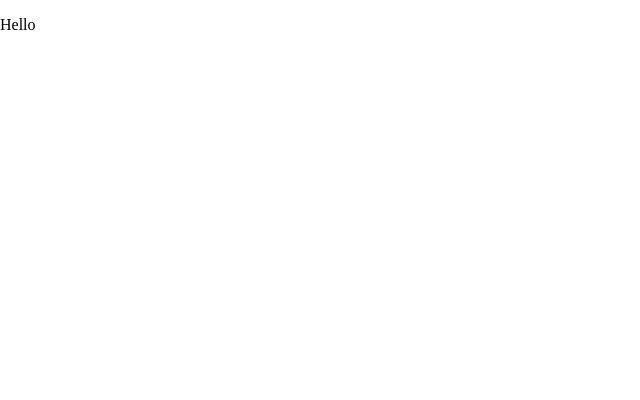
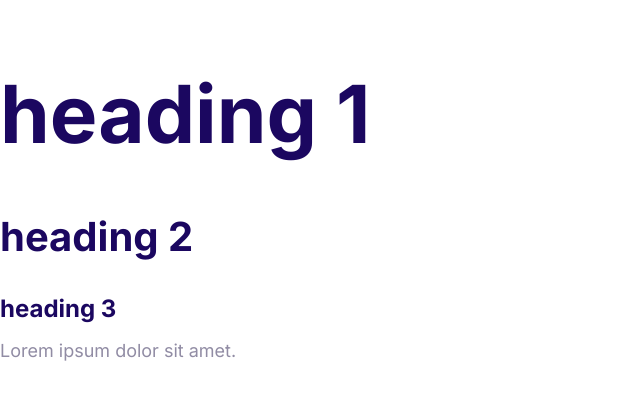
Before and after one commit to thepoojajain/Cloud_Website, a plain HTML site: page index.html in a window 1280 px wide. Shown: the whole page, without its empty margins (0-640 px from the left). Drawn offline with Linux system fonts and the light colour scheme.

Commit message:
Define the styles for the fonts

```diff
--- a/CSS/styles.css
+++ b/CSS/styles.css
@@ -1,7 +1,57 @@
 :root {
-  --color-primary: ;
-  --color-secondary: ;
-  --color-accent: ;
-  --color-heading: ;
-  --color-body: ;
+  --color-primary: #2584ff;
+  --color-secondary: #00d9ff;
+  --color-accent: #ff4300;
+  --color-heading: #1b0760;
+  --color-body: #918ca4;
 }
+
+html {
+  font-size: 62.5%;
+}
+body {
+  font-family: Inter, Arial, Helvetica, sans-serif;
+  color: var(--color-body);
+  font-size: 2.4rem;
+  line-height: 1.5;
+}
+
+h1,
+h2,
+h3 {
+  color: var(--color-heading);
+  margin-bottom: 1rem;
+}
+
+h1 {
+  font-size: 7rem;
+}
+
+h2 {
+  font-size: 4rem;
+}
+
+h3 {
+  font-size: 3rem;
+}
+
+p {
+  margin-top: 0;
+}
+
+@media screen and (min-width: 1024px) {
+  body {
+    font-size: 1.8rem;
+  }
+  h1 {
+    font-size: 8rem;
+  }
+
+  h2 {
+    font-size: 4rem;
+  }
+
+  h3 {
+    font-size: 2.4rem;
+  }
+}
--- a/index.html
+++ b/index.html
@@ -7,8 +7,17 @@
     <title>Document</title>
     <link rel="stylesheet" href="CSS/normalize.css" />
     <link rel="stylesheet" href="CSS/styles.css" />
+    <link rel="preconnect" href="https://fonts.googleapis.com" />
+    <link rel="preconnect" href="https://fonts.gstatic.com" crossorigin />
+    <link
+      href="https://fonts.googleapis.com/css2?family=Inter:wght@400;700&display=swap"
+      rel="stylesheet"
+    />
   </head>
   <body>
-    <p>Hello</p>
+    <h1>heading 1</h1>
+    <h2>heading 2</h2>
+    <h3>heading 3</h3>
+    <p>Lorem ipsum dolor sit amet.</p>
   </body>
 </html>
```
